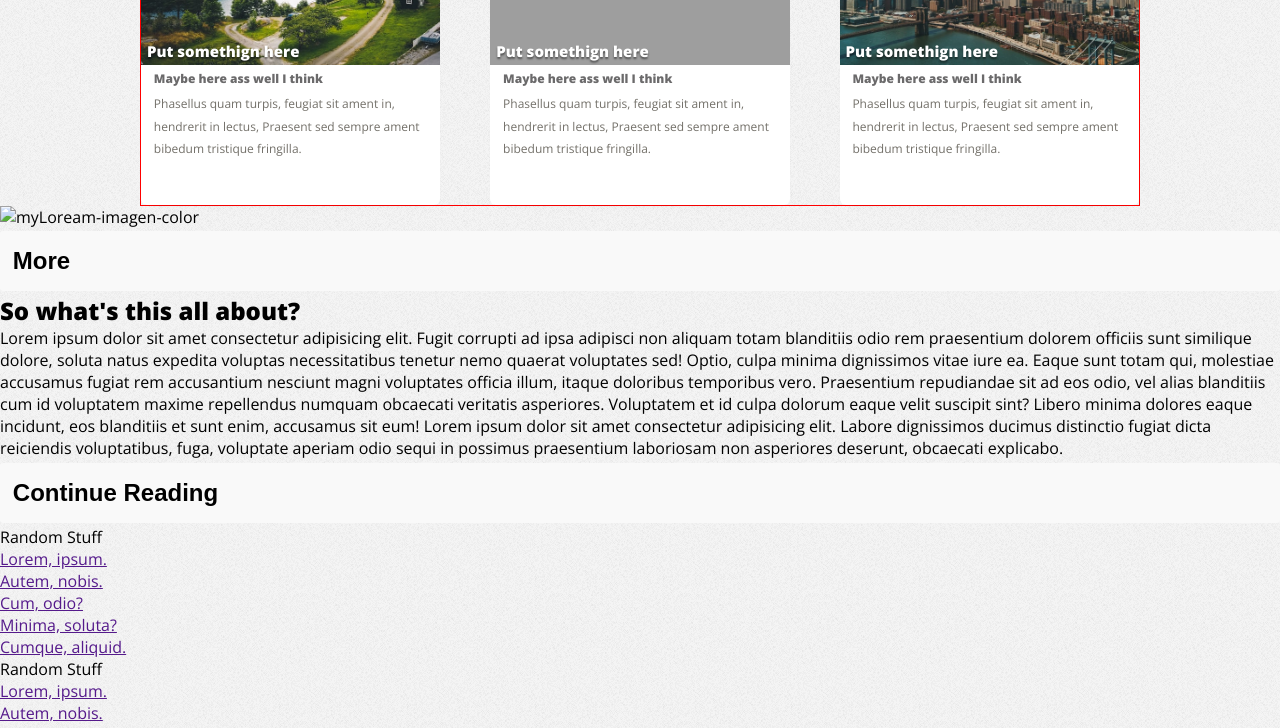
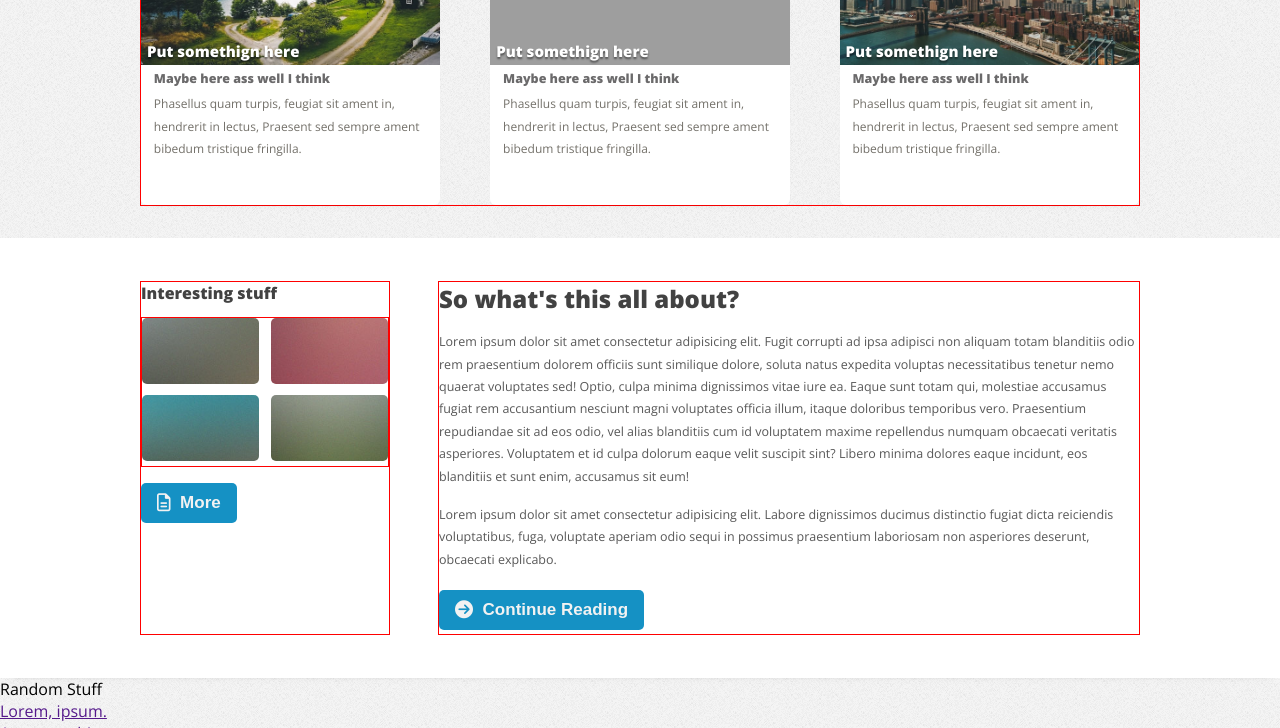
Before and after one commit to Alejandro-Repizo/exam_b-b, a website: page public/index.html in a window 1280 px wide. Shown: the part 508-1236 px from the top of the page. Drawn offline with nearby package versions, Linux system fonts and the light colour scheme; grey boxes are pictures that could not be loaded.

Commit message:
Seccion 'information' terminada

```diff
--- a/public/css/style.css
+++ b/public/css/style.css
@@ -105,11 +105,11 @@ nav ul {
     color: #000000;
     background-color: #f9f9f9;
     padding: 1rem .8rem;
-    font-size: 24px;
+    font-size: 25px;
     cursor: pointer;
     outline: none;
     border: none;
-    border-radius: 3px;
+    border-radius: 5px;
     margin: .2rem 0;
     display: inline-flex;
     align-items: center;
@@ -130,6 +130,23 @@ nav ul {
 .btn--white {
     color: #454344;
     background-color: #f2f2f2;
+}
+
+.btn--blueWhite {
+    color: #f2f2f2;
+    background-color: #1591c4;
+}
+
+.btn--reverse {
+    width: auto;
+    flex-direction: row-reverse;
+    font-size: 17px;
+    height: 40px;
+    padding: .3rem 1rem;
+}
+
+.btn_icon--reverse {
+    padding: 0 .6rem 0 0;
 }
 
 /* Cards */
@@ -177,7 +194,7 @@ nav ul {
 
 .card_text--title {
     font-weight: 800;
-    font-size: 12px;
+    font-size: 12.5px;
     color: #6b6a6b;
     margin: 0 0 .4rem 0;
 }
@@ -189,3 +206,56 @@ nav ul {
 }
 
 /* info */
+
+.info {
+    margin-top: 2rem;
+    background-color: #ffffff;
+    box-shadow: 0px 5px 8px -11px rgba(0, 0, 0, 0.78);
+}
+
+.info_container {
+    display: grid;
+    grid-template: 1fr / 250px 1fr;
+    padding: 2.7rem 0;
+    column-gap: 3rem;
+}
+
+.info_interesting {
+    border: 1px solid red;
+}
+
+.info_text {
+    font-weight: 800;
+    color: #424242;
+}
+
+.info_grid {
+    border: 1px solid red;
+    display: grid;
+    grid-template: repeat(2, 1fr) / repeat(2, 1fr);
+    column-gap: .7rem;
+    row-gap: .4rem;
+    margin: .8rem 0;
+}
+
+.info_thumbnail {
+    width: 100%;
+    height: auto;
+    border-radius: 5px;
+}
+
+.info__content {
+    border: 1px solid red;
+}
+
+.info__text--title {
+    color: #424242;
+}
+
+.info__text--content {
+    color: #585858;
+    line-height: 1.4rem;
+    font-size: 12.5px;
+    /* white-space: pre-line; */
+    margin: 1rem 0;
+}
--- a/public/index.html
+++ b/public/index.html
@@ -83,7 +83,7 @@
 
         <div class="card">
             <picture class="card_img">
-                <img src="./img/norway.jpg"   alt="myLoream-imagen" class="card_thumbnail">
+                <img src="./img/norway.jpg" alt="myLoream-imagen" class="card_thumbnail">
                 <p class="card_imgText">Put somethign here</p>
             </picture>
 
@@ -100,7 +100,7 @@
 
         <div class="card">
             <picture class="card_img">
-                <img src="./img/sanFranciscoDesktop.jpg"   alt="myLoream-imagen" class="card_thumbnail">
+                <img src="./img/sanFranciscoDesktop.jpg" alt="myLoream-imagen" class="card_thumbnail">
                 <p class="card_imgText">Put somethign here</p>
             </picture>
 
@@ -139,17 +139,29 @@
     <!-- Information -->
     <section class="info">
 
+        <div class="info_container container">
             <div class="info_interesting">
+
+                <p class="info_text">Interesting stuff</p>
 
                 <div class="info_grid">
                     <picture class="info_img">
-                    <img src="" alt="myLoream-imagen-color" class="info_thumbnail">
+                        <img src="./img/pic04.jpg" alt="myLoream-imagen-color" class="info_thumbnail">
+                    </picture>
+                    <picture class="info_img">
+                        <img src="./img/pic05.jpg" alt="myLoream-imagen-color" class="info_thumbnail">
+                    </picture>
+                    <picture class="info_img">
+                        <img src="./img/pic06.jpg" alt="myLoream-imagen-color" class="info_thumbnail">
+                    </picture>
+                    <picture class="info_img">
+                        <img src="./img/pic07.jpg" alt="myLoream-imagen-color" class="info_thumbnail">
                     </picture>
                 </div>
 
-            <button class="btn btn-reverse btn--blueWhite">
+                <button class="btn btn--reverse btn--blueWhite">
                     <p class="btn_text">More</p>
-                <span class="btn_icon"></span>
+                    <i class="far fa-file-alt btn_icon btn_icon--reverse"></i>
                 </button>
 
             </div>
@@ -170,18 +182,20 @@
                     blanditiis cum id voluptatem maxime repellendus numquam obcaecati veritatis asperiores. Voluptatem
                     et id culpa dolorum eaque velit suscipit sint? Libero minima dolores eaque incidunt, eos blanditiis
                     et sunt enim, accusamus sit eum!
-
+                </p>
+                <p class="info__text--content">
                     Lorem ipsum dolor sit amet consectetur adipisicing elit. Labore dignissimos ducimus distinctio
                     fugiat dicta reiciendis voluptatibus, fuga, voluptate aperiam odio sequi in possimus praesentium
                     laboriosam non asperiores deserunt, obcaecati explicabo.
                 </p>
 
 
-            <button class="btn btn-reverse btn--blueWhite">
+                <button class="btn btn--reverse btn--blueWhite">
                     <p class="btn_text">Continue Reading</p>
-                <span class="btn_icon"></span>
+                    <i class="fas fa-arrow-circle-right btn_icon btn_icon--reverse"></i>
                 </button>
 
+            </div>
         </div>
 
     </section>
```
Also changed, not shown: public/img/pic04.jpg (added), public/img/pic05.jpg (added), public/img/pic06.jpg (added), public/img/pic07.jpg (added). Lines whose indentation alone changed are shown as unchanged.
